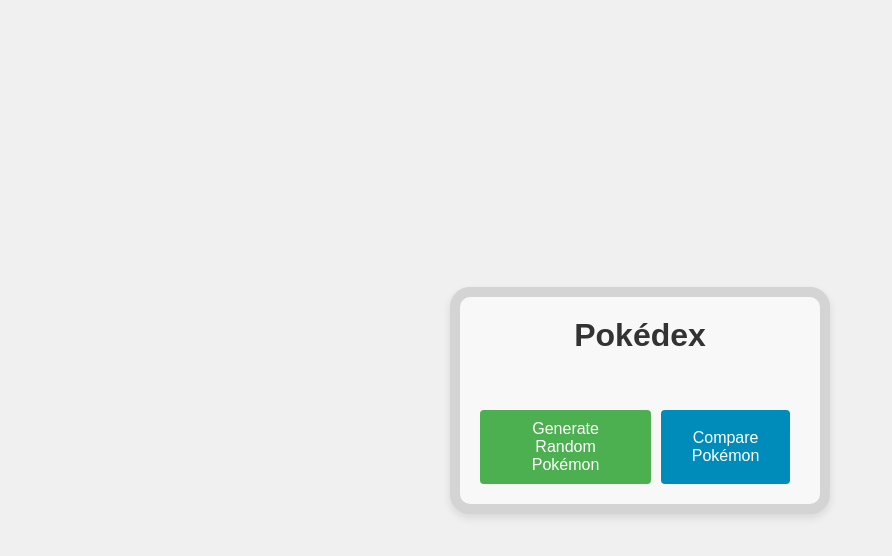
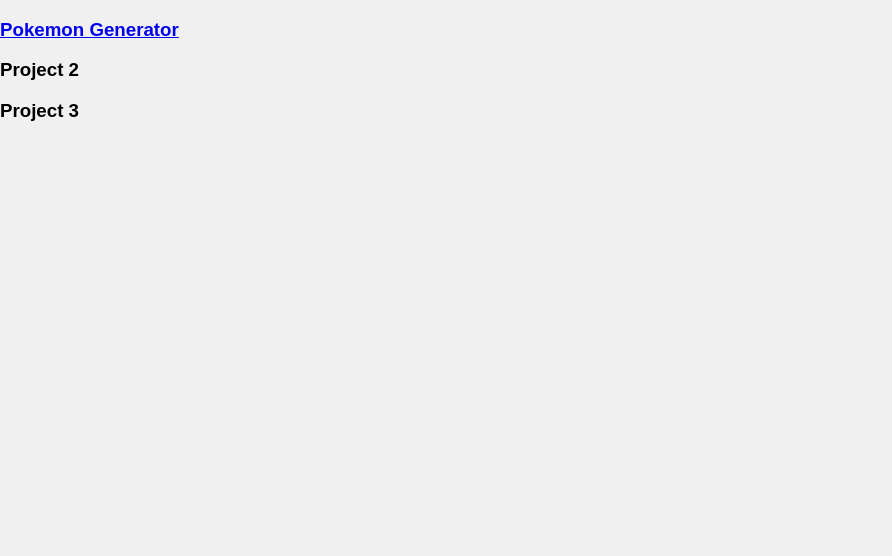
Before and after one commit to salohcin-n/newber, a plain HTML site: page portfolio/index.html in a window 1280 px wide. Shown: the whole page, without its empty margins (0-892 px from the left). Drawn offline with Linux system fonts and the light colour scheme; files that its build step writes are made by us from their sources.

Commit message:
Updates
added portfolio page.
Need to fix issues with CSS not displaying.

```diff
--- a/portfolio/index.html
+++ b/portfolio/index.html
@@ -3,39 +3,39 @@
 <head>
   <meta charset="UTF-8">
   <meta name="viewport" content="width=device-width, initial-scale=1.0">
-  <link rel="stylesheet" href="css/main.css">
-  <script type="module" src="./pokemon/js/generator.mjs"></script>
-  <title>Random Pokemon Generator</title>
+  <link rel="stylesheet" href="./css/main.css">
+  <title>Portfolio</title>
 </head>
 <body>
-  <div class="pokedex-container"> <!-- Changed class name to pokedex-container -->
-    <div class="pokedex">
-      <h1>Pokédex</h1> <!-- Changed title to Pokédex -->
-      <div id="pokemonInfo" class="pokemon-info">
-        <div class="info">
-            <p></p>
+  <div class="container">
+    <div class="row">
+        <!-- Project Card 1 -->
+        <div class="col-md-4">
+            <div class="panel panel-default">
+                <div class="panel-heading">
+                    <h3 class="panel-title"><a href="./pokemon/index.html">Pokemon Generator</a></h3>
+                </div>
+                <div class="panel-body">
+                    <p></a></p>
+                </div>
+            </div>
         </div>
-        <div class="image-container" style="display: none;">
-            <img id="pokemonImage" src="" alt="" width="200" height="200">
+        <!-- Project Card 2 -->
+        <div class="col-md-4">
+            <div class="panel panel-default">
+                <div class="panel-heading">
+                    <h3 class="panel-title">Project 2</h3>
+                </div>
+            </div>
         </div>
-    </div>
-      <div class="controls">
-        <button id="generateBtn">Generate Random Pokémon</button> <!-- Updated button text -->
-        <button id="compareBtn">Compare Pokémon</button> <!-- Updated button text -->
-      </div>
-      <div class="region-dropdown">
-        <!--<label for="regionSelect">Select Region:</label>
-         <select id="regionSelect">
-          <option value="kanto">Kanto</option>
-          <option value="johto">Johto</option>
-          <option value="hoenn">Hoenn</option>
-        </select> -->
-      </div>
-      <div id="comparisonList" style="display: none;">
-        <h2>Select Pokémon for Comparison:</h2> <!-- Updated heading text -->
-        <input type="text" id="searchInput" placeholder="Search by ID or Pokémon name"> <!-- Updated placeholder text -->
-        <select id="pokemonDropdown" size="10"></select>
-      </div>
+        <!-- Project Card 3 -->
+        <div class="col-md-4">
+            <div class="panel panel-default">
+                <div class="panel-heading">
+                    <h3 class="panel-title">Project 3</h3>
+                </div>
+            </div>
+        </div>
     </div>
   </div>
 </body>
```
